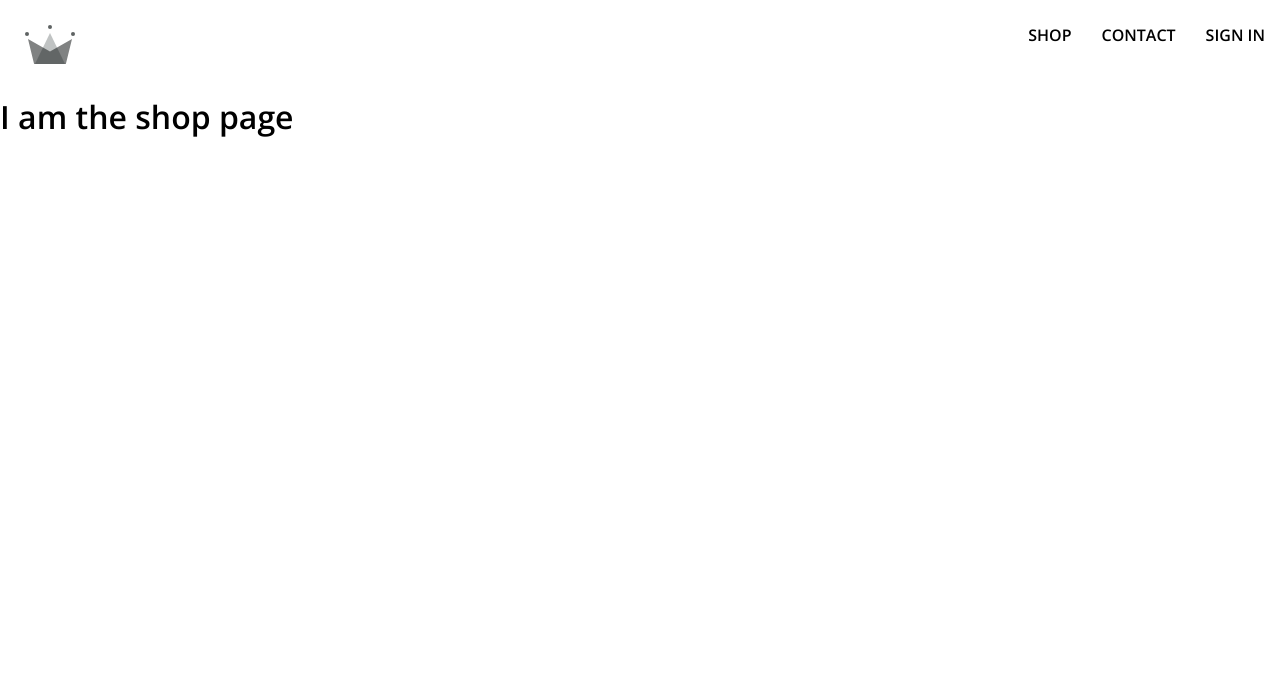
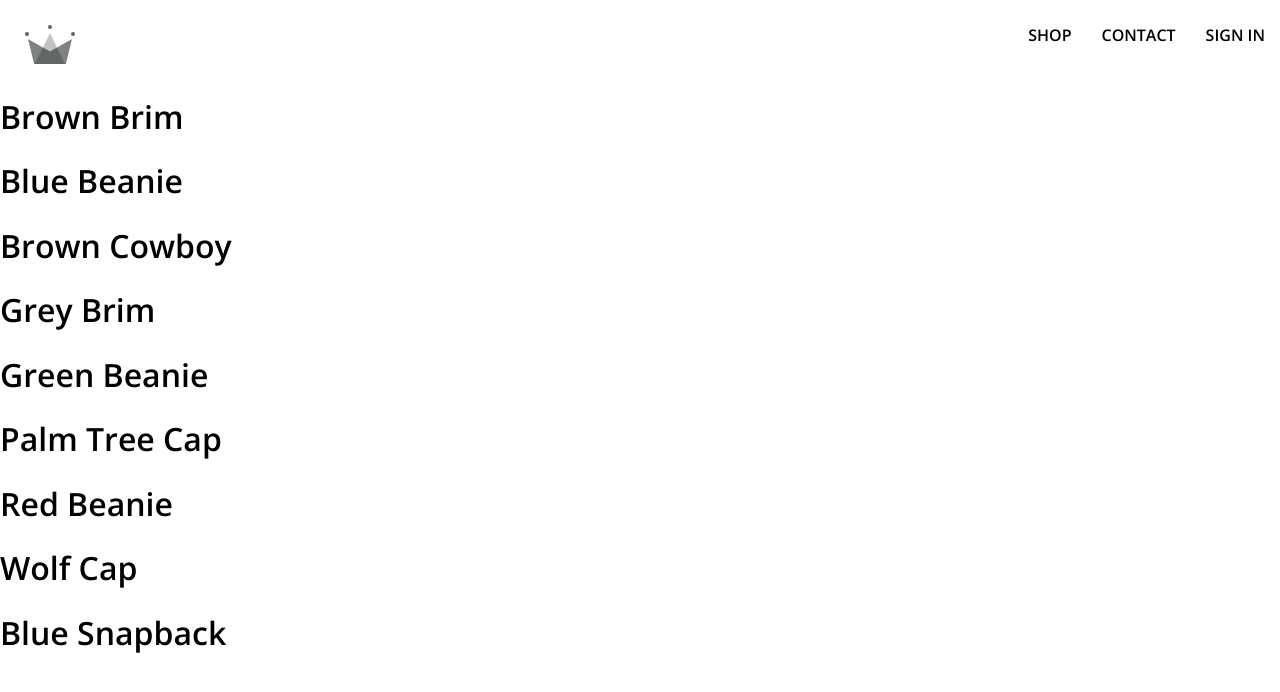
Before and after one commit to Tai-DucTran/fashion-ecommerce-shop, a React (Create React App) app: page /shop in a window 1280 px wide. Shown: the top 692 px of the page. Built offline with nearby package versions, Linux system fonts and the light colour scheme; no server answers; a web font is replaced by a local one.

Commit message:
contexts: create products.context

```diff
--- /dev/null
+++ b/src/contexts/products/products.context.jsx
@@ -0,0 +1,25 @@
+import { createContext, useContext, useEffect, useState } from 'react';
+
+import ProductsData from '../../data/products.data.json';
+
+const product = {
+  id: '',
+  name: '',
+  imageUrl: '',
+  price: '',
+};
+
+export const ProductsContext = createContext({
+  products: [],
+});
+
+export const ProductsProvider = ({ children }) => {
+  const [products, setProducts] = useState(ProductsData);
+  const value = { products };
+
+  return (
+    <ProductsContext.Provider value={value}>
+      {children}
+    </ProductsContext.Provider>
+  );
+};
--- a/src/contexts/user.context.jsx
+++ b/src/contexts/user/user.context.jsx
@@ -2,7 +2,7 @@ import { createContext, useState, useEffect } from 'react';
 import {
   createUserDocFromAuth,
   onAuthStateChangedListener,
-} from '../utils/firebase/firebase.utils';
+} from '../../utils/firebase/firebase.utils';
 
 export const UserContext = createContext({
   currentUser: null,
--- /dev/null
+++ b/src/data/products.data.json
@@ -0,0 +1,56 @@
+[
+  {
+    "id": 1,
+    "name": "Brown Brim",
+    "imageUrl": "https://i.ibb.co/ZYW3VTp/brown-brim.png",
+    "price": 25
+  },
+  {
+    "id": 2,
+    "name": "Blue Beanie",
+    "imageUrl": "https://i.ibb.co/ypkgK0X/blue-beanie.png",
+    "price": 18
+  },
+  {
+    "id": 3,
+    "name": "Brown Cowboy",
+    "imageUrl": "https://i.ibb.co/QdJwgmp/brown-cowboy.png",
+    "price": 35
+  },
+  {
+    "id": 4,
+    "name": "Grey Brim",
+    "imageUrl": "https://i.ibb.co/RjBLWxB/grey-brim.png",
+    "price": 25
+  },
+  {
+    "id": 5,
+    "name": "Green Beanie",
+    "imageUrl": "https://i.ibb.co/YTjW3vF/green-beanie.png",
+    "price": 18
+  },
+  {
+    "id": 6,
+    "name": "Palm Tree Cap",
+    "imageUrl": "https://i.ibb.co/rKBDvJX/palm-tree-cap.png",
+    "price": 14
+  },
+  {
+    "id": 7,
+    "name": "Red Beanie",
+    "imageUrl": "https://i.ibb.co/bLB646Z/red-beanie.png",
+    "price": 18
+  },
+  {
+    "id": 8,
+    "name": "Wolf Cap",
+    "imageUrl": "https://i.ibb.co/1f2nWMM/wolf-cap.png",
+    "price": 14
+  },
+  {
+    "id": 9,
+    "name": "Blue Snapback",
+    "imageUrl": "https://i.ibb.co/X2VJP2W/blue-snapback.png",
+    "price": 16
+  }
+]
--- a/src/index.js
+++ b/src/index.js
@@ -4,7 +4,8 @@ import App from './App';
 import reportWebVitals from './reportWebVitals';
 
 import { BrowserRouter } from 'react-router-dom';
-import { UserProvider } from './contexts/user.context';
+import { UserProvider } from './contexts/user/user.context';
+import { ProductsProvider } from './contexts/products/products.context';
 
 import './index.scss';
 
@@ -13,7 +14,9 @@ root.render(
   <React.StrictMode>
     <BrowserRouter>
       <UserProvider>
-        <App />
+        <ProductsProvider>
+          <App />
+        </ProductsProvider>
       </UserProvider>
     </BrowserRouter>
   </React.StrictMode>
--- a/src/routes/navigation-bar/navigation-bar.component.jsx
+++ b/src/routes/navigation-bar/navigation-bar.component.jsx
@@ -2,7 +2,7 @@ import { Fragment, useContext } from 'react';
 import { Outlet, Link } from 'react-router-dom';
 
 import { ReactComponent as CrwnLogo } from '../../assets/crown.svg';
-import { UserContext } from '../../contexts/user.context';
+import { UserContext } from '../../contexts/user/user.context';
 import { signOutUser } from '../../utils/firebase/firebase.utils';
 
 import './navigation-bar.styles.scss';
--- a/src/routes/shop/shop.component.jsx
+++ b/src/routes/shop/shop.component.jsx
@@ -1,5 +1,18 @@
+import { useContext } from 'react';
+
+import { ProductsContext } from '../../contexts/products/products.context';
+
 const Shop = () => {
-  return <h1>I am the shop page</h1>;
+  const { products } = useContext(ProductsContext);
+  return (
+    <div>
+      {products.map(({ id, name }) => (
+        <div key={id}>
+          <h1>{name}</h1>
+        </div>
+      ))}
+    </div>
+  );
 };
 
 export default Shop;
```
